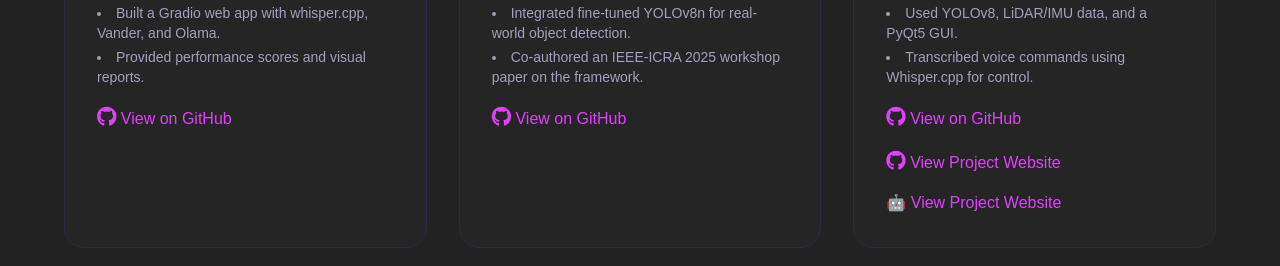
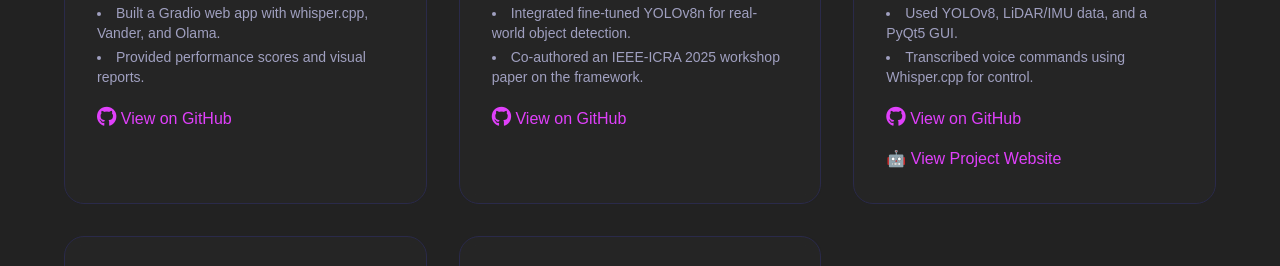
Before and after one commit to anushka002/portfolio, a plain HTML site: page index.html in a window 1280 px wide. Shown: the part 4310-4576 px from the top of the page. Drawn offline with nearby package versions, Linux system fonts and the light colour scheme; a web font is replaced by a local one.

Commit message:
Update index.html

```diff
--- a/index.html
+++ b/index.html
@@ -569,11 +569,6 @@
                         </div>
                         <div class="mt-4">
                             <a href="https://ras598-2025-s-team11.github.io/" target="_blank" class="text-secondary hover:text-primary transition-transform duration-300 hover:scale-110">
-                                <i class="fab fa-github text-xl"></i> View Project Website
-                            </a>
-                        </div>
-                        <div class="mt-4">
-                            <a href="https://ras598-2025-s-team11.github.io/" target="_blank" class="text-secondary hover:text-primary transition-transform duration-300 hover:scale-110">
                                🤖 View Project Website
                             </a>
                     </div>
```
